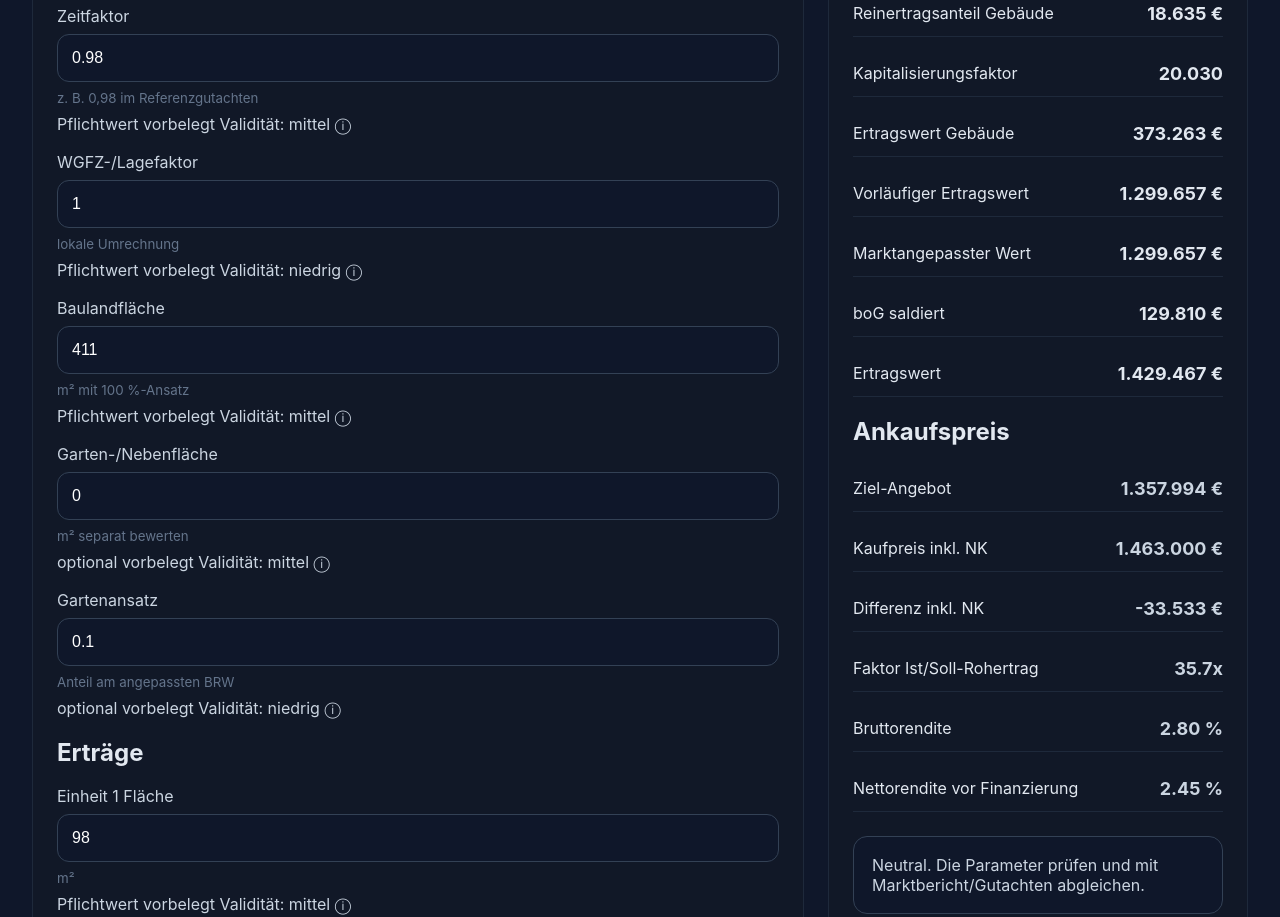
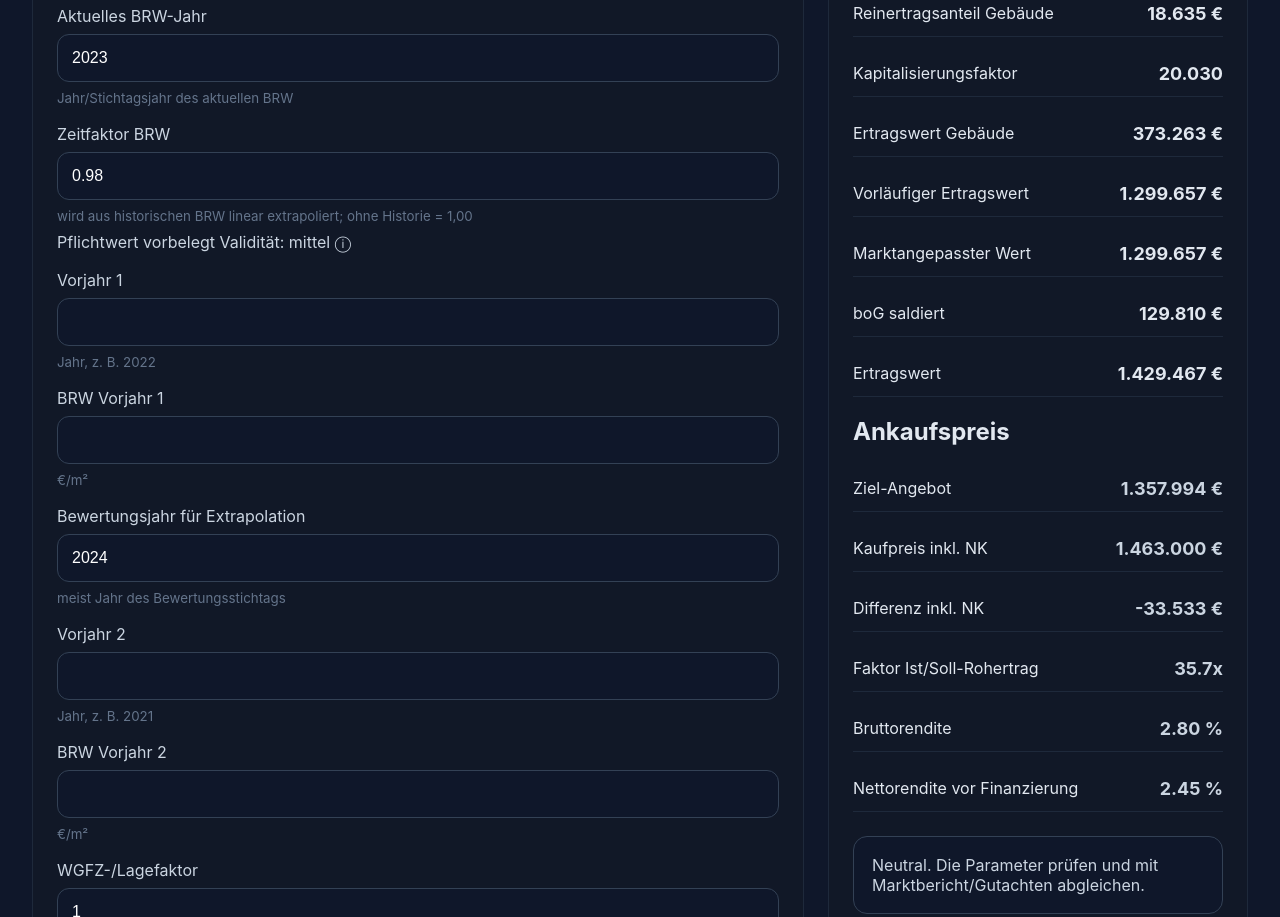
Before and after one commit to wantsics/ImmoWert, a plain HTML site: page index.html in a window 1280 px wide. Shown: the part 837-1754 px from the top of the page. Drawn offline with Linux system fonts and the light colour scheme.

Commit message:
Add BRW history fields for time factor extrapolation

```diff
--- a/index.html
+++ b/index.html
@@ -54,14 +54,44 @@
         <h2>Bodenwert</h2>
         <div class="grid three">
           <label>
-            Bodenrichtwert
+            Aktueller Bodenrichtwert
             <input type="number" id="baseLandValuePerSqm" value="2300" min="0" step="10" />
             <small>€/m² aus BORIS / Marktbericht</small>
           </label>
           <label>
-            Zeitfaktor
-            <input type="number" id="timeAdjustmentFactor" value="0.98" min="0" step="0.01" />
-            <small>z. B. 0,98 im Referenzgutachten</small>
+            Aktuelles BRW-Jahr
+            <input type="number" id="currentBrwYear" value="2023" min="1900" max="2100" step="1" />
+            <small>Jahr/Stichtagsjahr des aktuellen BRW</small>
+          </label>
+          <label>
+            Zeitfaktor BRW
+            <input type="number" id="timeAdjustmentFactor" value="1.00" min="0" step="0.01" readonly />
+            <small>wird aus historischen BRW linear extrapoliert; ohne Historie = 1,00</small>
+          </label>
+          <label>
+            Vorjahr 1
+            <input type="number" id="historicBrwYear1" value="" min="1900" max="2100" step="1" />
+            <small>Jahr, z. B. 2022</small>
+          </label>
+          <label>
+            BRW Vorjahr 1
+            <input type="number" id="historicBrwValue1" value="" min="0" step="10" />
+            <small>€/m²</small>
+          </label>
+          <label>
+            Bewertungsjahr für Extrapolation
+            <input type="number" id="targetBrwYear" value="2024" min="1900" max="2100" step="1" />
+            <small>meist Jahr des Bewertungsstichtags</small>
+          </label>
+          <label>
+            Vorjahr 2
+            <input type="number" id="historicBrwYear2" value="" min="1900" max="2100" step="1" />
+            <small>Jahr, z. B. 2021</small>
+          </label>
+          <label>
+            BRW Vorjahr 2
+            <input type="number" id="historicBrwValue2" value="" min="0" step="10" />
+            <small>€/m²</small>
           </label>
           <label>
             WGFZ-/Lagefaktor
@@ -84,6 +114,7 @@
             <small>Anteil am angepassten BRW</small>
           </label>
         </div>
+        <p class="hint" id="brwTrendInfo">BRW-Zeitfaktor: keine Historie angegeben, daher Faktor 1,00.</p>
 
         <h2>Erträge</h2>
         <div class="grid three">
```
